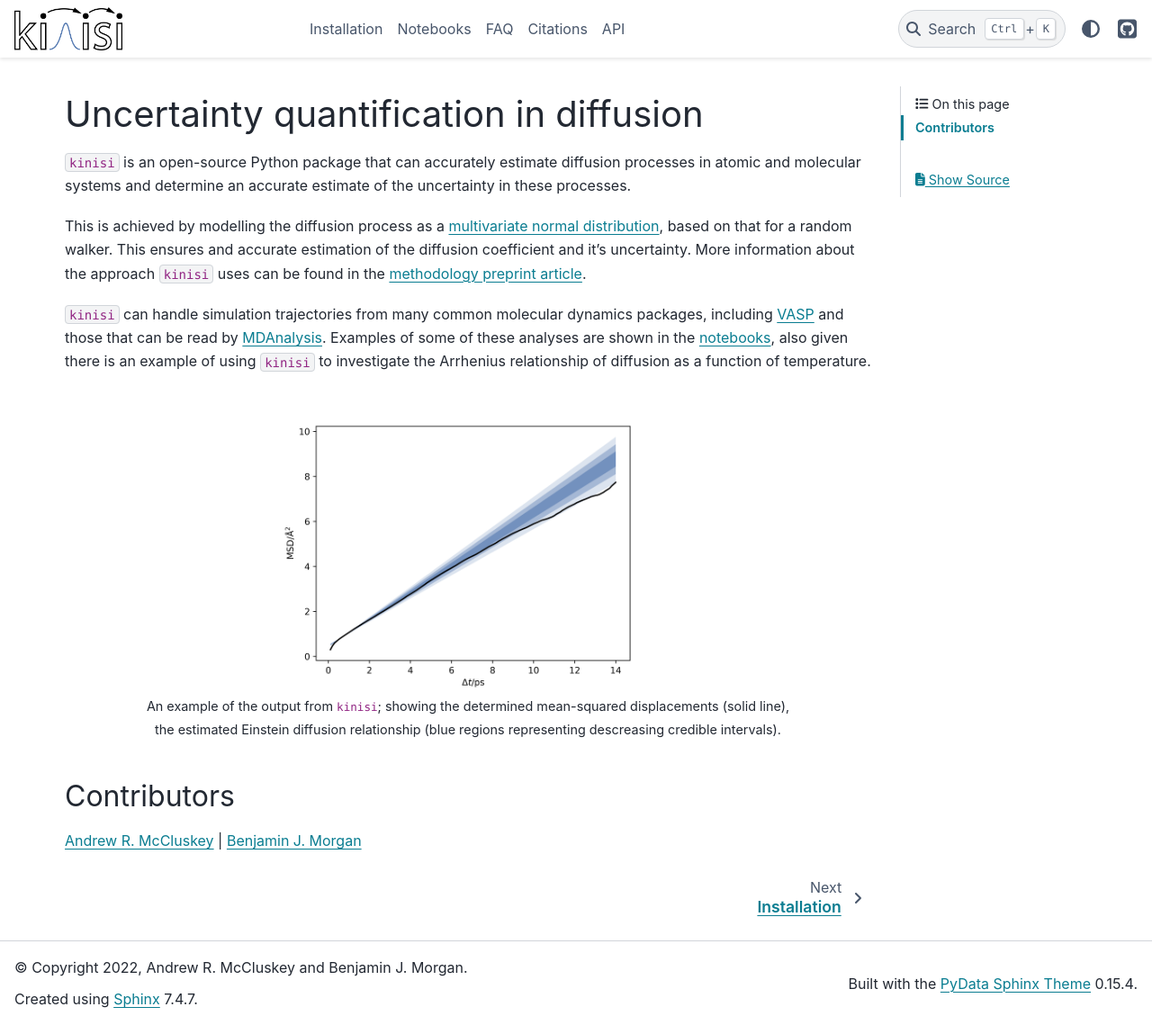
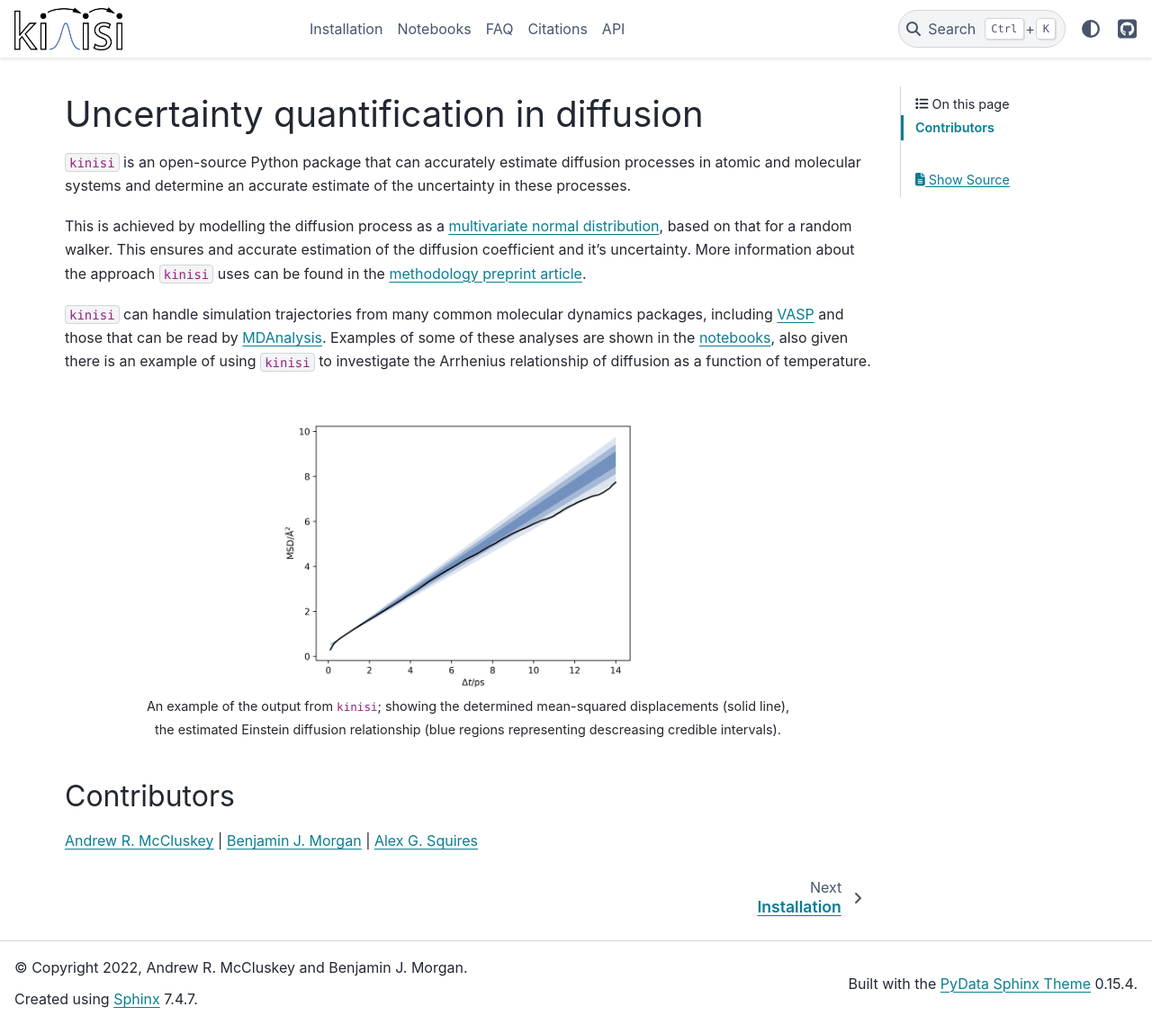
Before and after one commit to bjmorgan/kinisi, a Sphinx documentation site: the page built from docs/source/index.md, in a window 1280 px wide and 1139 px high. Shown: the whole window at 90% size. Built offline with Sphinx 7.4.7 and the PyData theme 0.15.4, drawn with Linux system fonts in a browser that asks for light colours.

Commit message:
Update index.md

````diff
--- a/docs/source/index.md
+++ b/docs/source/index.md
@@ -30,7 +30,7 @@ the estimated Einstein diffusion relationship (blue regions representing descrea
 
 ## Contributors
 
-[Andrew R. McCluskey](https://www.mccluskey.scot) | [Benjamin J. Morgan](https://morgan-group-bath.github.io)
+[Andrew R. McCluskey](https://www.mccluskey.scot) | [Benjamin J. Morgan](https://morgan-group-bath.github.io) | [Alex G. Squires](https://alexsquires.github.io)
 
 ```{toctree}
 ---
````
